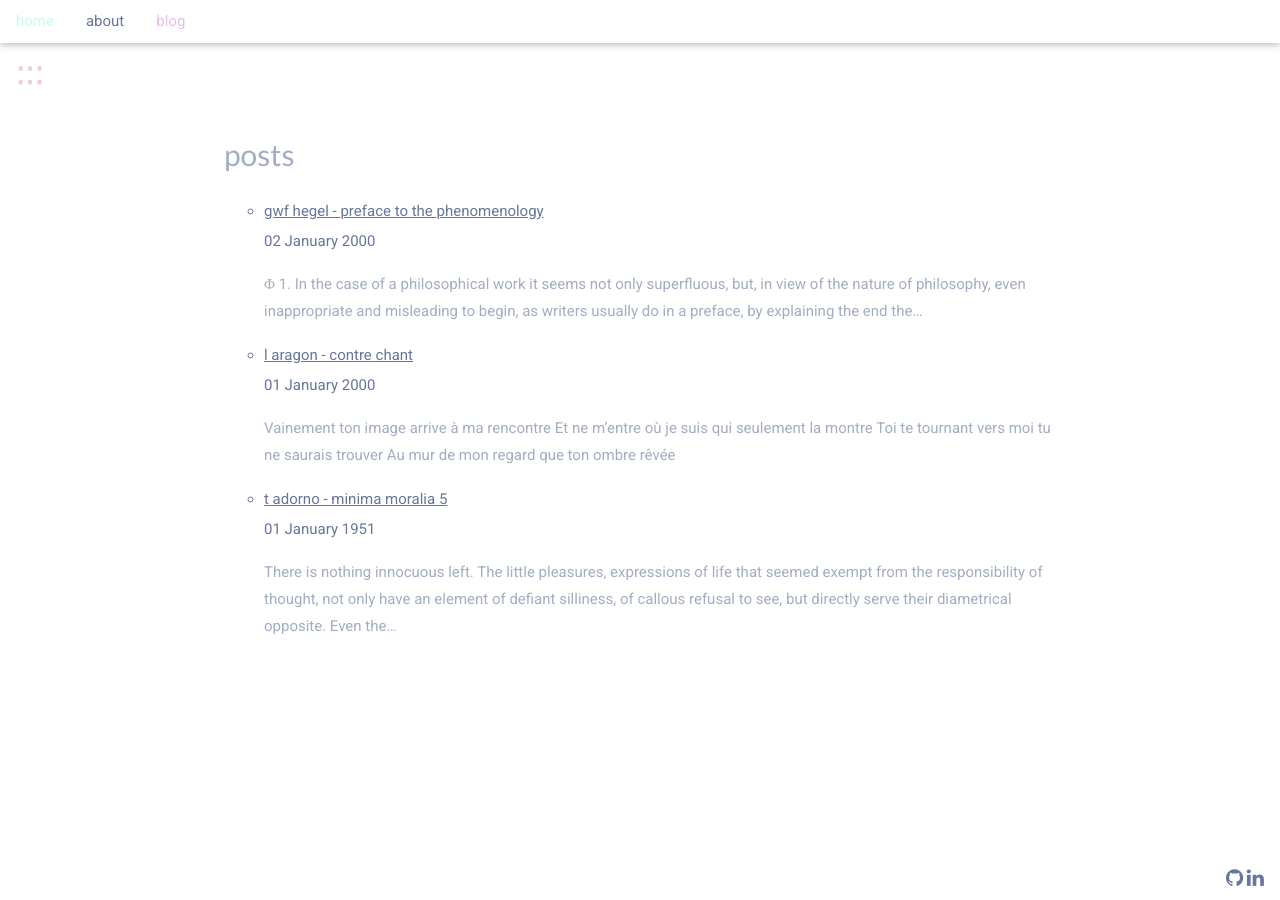
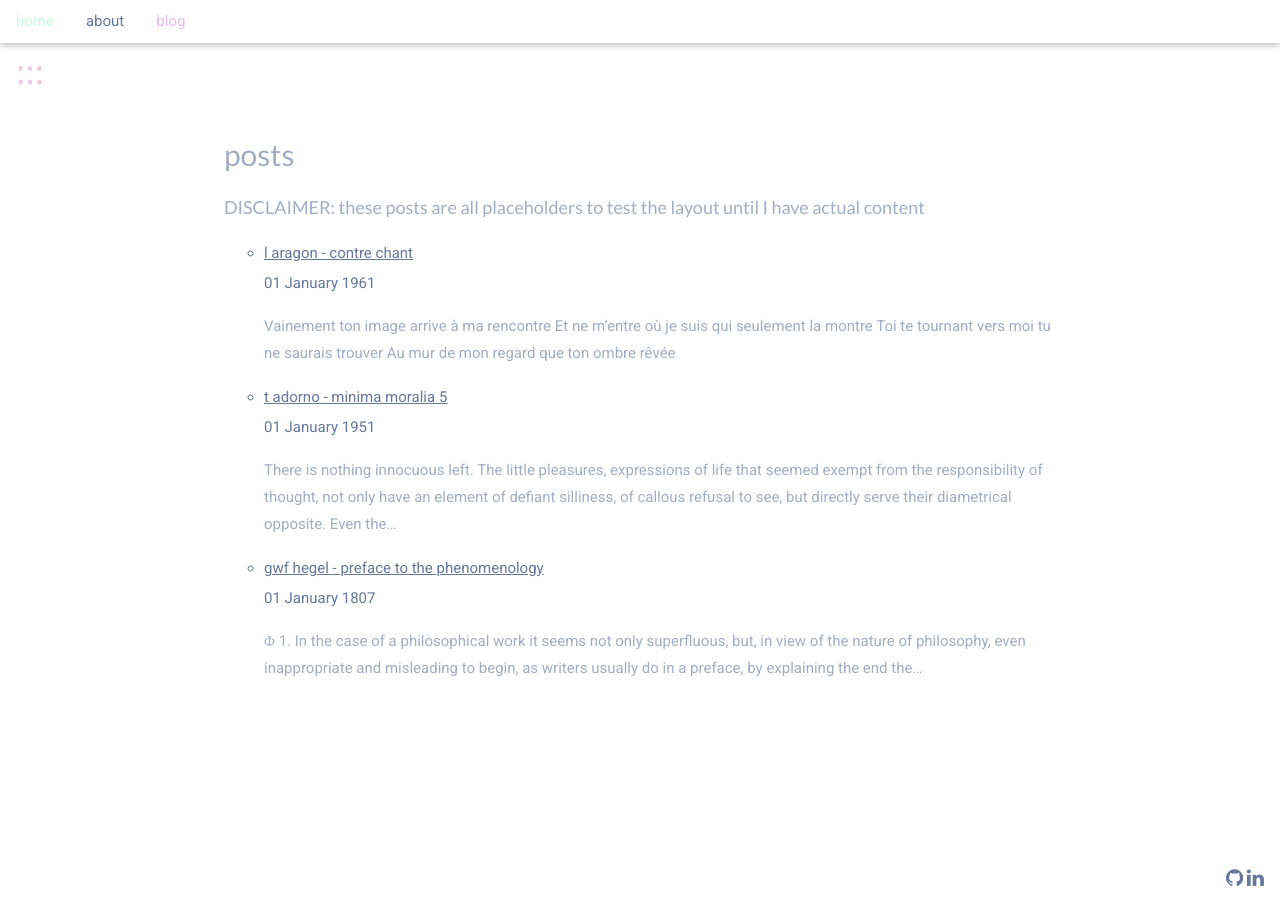
Before and after one commit to johnmatter/johnmatter.github.io, a Jekyll site: the page built from blog.md, in a window 1280 px wide. Built offline with Jekyll 4.4.1, drawn with Linux system fonts in a browser that asks for light colours.

Commit message:
add disclaimer to blog about temporary posts

```diff
--- a/blog.md
+++ b/blog.md
@@ -11,6 +11,9 @@ title: blog
 
         <div class="w3-opacity">
             <h2>posts</h2>
+        </div>
+        <div class="w3-opacity">
+            <h5>DISCLAIMER: these posts are all placeholders to test the layout until I have actual content</h5>
         </div>
         <ul style="list-style-type:circle;">
             {% for post in site.posts %}
```
Also changed, not shown: _posts/1807-01-01-hegel.md (renamed from _posts/2000-01-02-hegel.md, +1 -1 lines), _posts/1951-01-01-adorno.md (+1 -1 lines), _posts/1961-01-01-aragon.md (added, +14 -0 lines), _posts/2000-01-01-aragon.md (deleted, +0 -14 lines).
